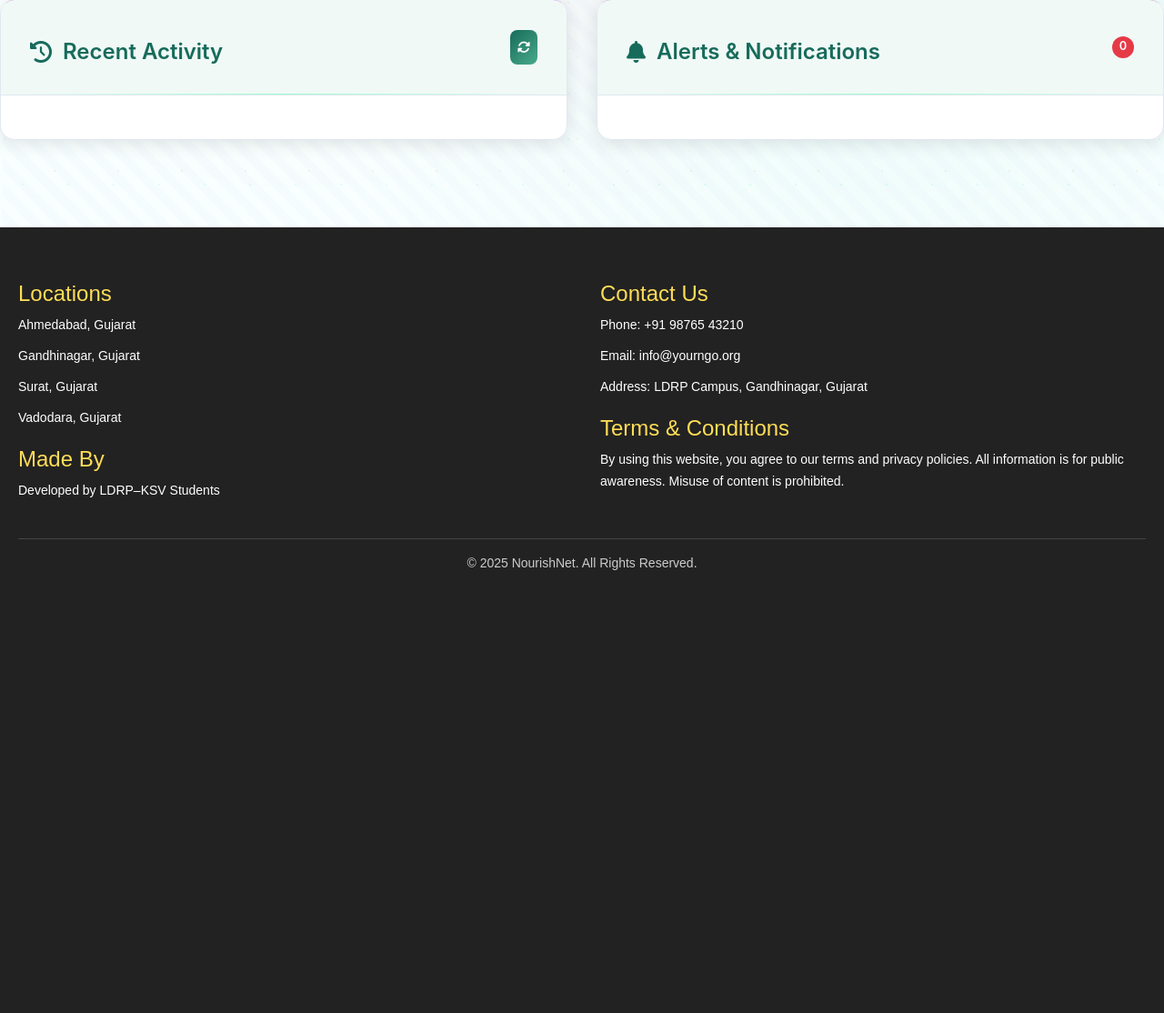
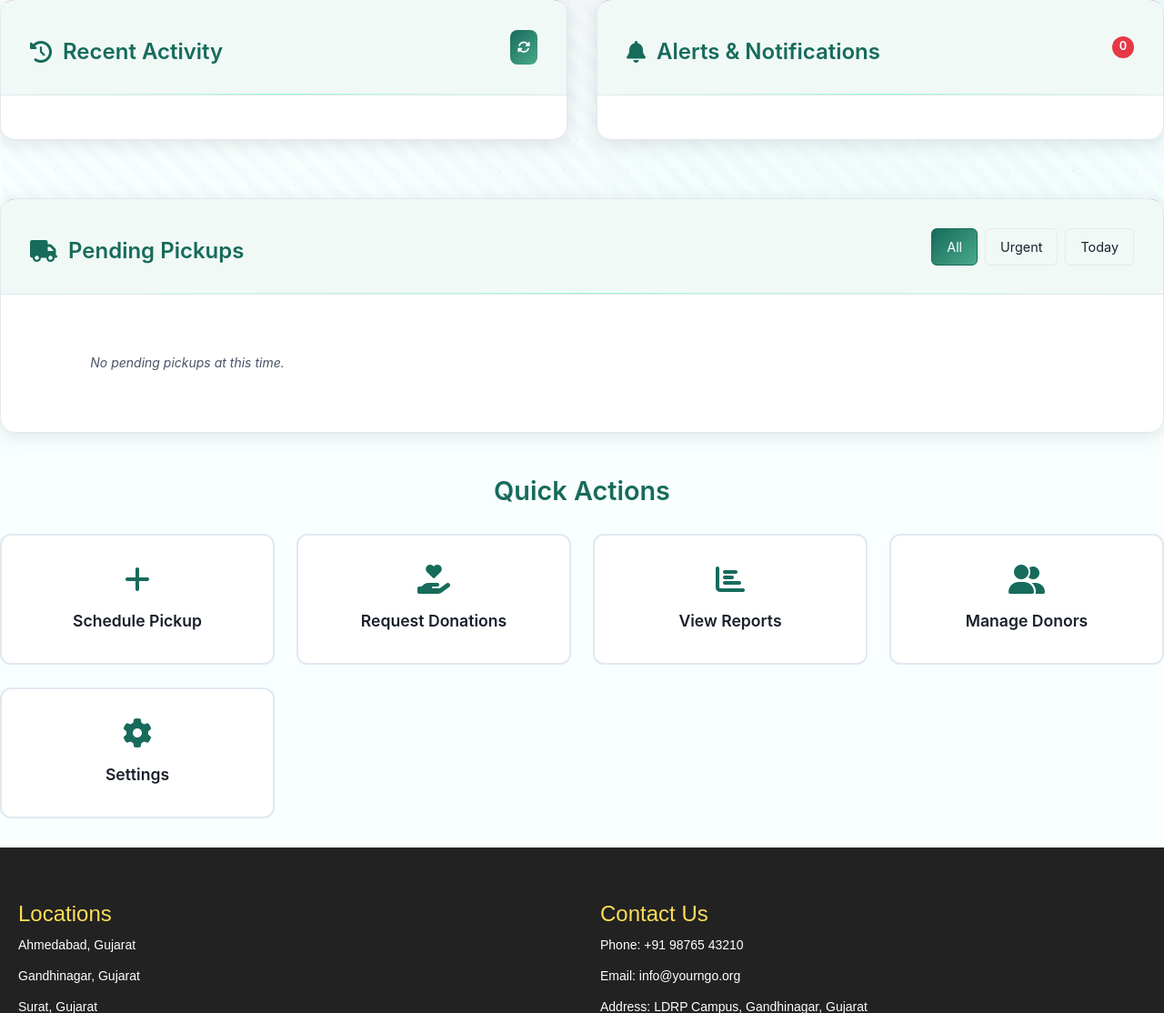
Before and after one commit to het0103/ImpactThon_RookieCoders, a Django app: page /ngo_dashboard in a window 1280 px wide. Shown: the part 528-1642 px from the top of the page at 91% size. Before the commit the page ends 1155 px from the top, so only its background shows below. Run offline with Django 5.2, Linux system fonts and the light colour scheme; some libraries are stand-ins or nearby versions.

Commit message:
Login logic updated

```diff
--- a/nour/static/assets/js/ngo_dashboard.js
+++ b/nour/static/assets/js/ngo_dashboard.js
@@ -659,15 +659,15 @@ Quantity: ${pickup.quantity} servings`);
     // QUICK ACTIONS
     // =====================================
     viewReports() {
-        window.location.href = 'reports.html';
+        window.location.href = '/reports';
     }
 
     manageDonors() {
-        window.location.href = 'donor_management.html';
+        window.location.href = '/donor_management';
     }
 
     settings() {
-        window.location.href = 'settings.html';
+        window.location.href = '/settings';
     }
 }
 
--- a/nour/templates/base.html
+++ b/nour/templates/base.html
@@ -20,14 +20,14 @@
      <div class="logo">
         <div class="brand">NourishNet-NGO</div>
     </div>
-    <nav class="navbar">
-        {%if request.session.login_id%}
+        <nav class="navbar">
+        {%if request.session.user_id%}
         <a class="cta" href="/donor">DONATE</a>
         <a href="/donation_needs">QUICK NEEDS</a>
         <a href="/">HOME</a>
         <a href="/about">ABOUT</a>
         <a href="/logout">LOGOUT</a>
-        {%else%}
+            {%else%}
         <a href="/">HOME</a>
         <a href="/donation_needs">QUICK NEEDS</a>
         <a href="/about">ABOUT</a>
--- a/nour/templates/ngo_dashboard.html
+++ b/nour/templates/ngo_dashboard.html
@@ -81,7 +81,6 @@
                 </div>
             </div>
         </div>
-{%if request.session.login_id%}
         <!-- PENDING PICKUPS SECTION -->
         <div class="panel pickups-panel">
             <div class="panel-header">
@@ -96,7 +95,6 @@
                 <!-- Pickup cards will be populated by JS -->
             </div>
         </div>
-
         <!-- QUICK ACTIONS -->
         <div class="quick-actions">
             <h2>Quick Actions</h2>
@@ -123,7 +121,6 @@
                 </button>
             </div>
         </div>
-{%endif%}
     </div>
     <!-- MODALS -->
     <!-- Pickup Modal Removed (Moved to ngo_pickup_schedule.html) -->
--- a/nour/templates/register.html
+++ b/nour/templates/register.html
@@ -15,7 +15,7 @@
               <label class="login_label">I am a:</label>
               <select id="role" class="login_input" onchange="toggleFields()"
                 style="background: rgba(255,255,255,0.25); color: inherit;">
-                <option value="donor">Donor</option>
+                <option value="donor" selected>Donor</option>
                 <option value="ngo">NGO / Charity</option>
               </select>
             </div>
--- a/nour/views.py
+++ b/nour/views.py
@@ -1,5 +1,6 @@
 from django.shortcuts import render, redirect
 from .models import *
+
 
 def index(request):
     return render(request, "index.html")
@@ -37,6 +38,7 @@ def pickup(request):
 # for ngo registration
 def register(request):
     if request.method == "POST":
+        user_type = request.POST["user_type"]
         name = request.POST.get("username", "").strip()
         email = request.POST.get("email", "").strip()
         mobile = request.POST.get("mobile", "")
@@ -50,24 +52,45 @@ def register(request):
             if pwd1 != pwd2:
                 return render(request, "register.html", {"error": "Passwords do not match."})
             else:
-                user = register_ngo(name=name, email=email,mobile=mobile,addr=addr,pincode=pincode, password=pwd1,timestamp="")
+                user = register_ngo(user_type=user_type,name=name, email=email,mobile=mobile,addr=addr,pincode=pincode, password=pwd1,timestamp="")
                 user.save()
                 return redirect(index)
     return render(request, "register.html")
 
-
 def verifyuser(request):
     if request.method == "POST":
-        useremail = request.POST.get("email")
-        password = request.POST.get("password")
+        email = request.POST.get("email", "").strip()
+        password = request.POST.get("password", "").strip()
+
         try:
-            userdata = register_ngo.objects.get(email=useremail, password=password)
-            request.session["login_id"] = userdata.id
-            request.session["login_email"] = userdata.email
-            request.session.save()
-            return redirect(index)
-        except:
-            return redirect(loginpage)
+            user = register_ngo.objects.get(email=email)
+        except register_ngo.DoesNotExist:
+            return render(request, "login.html", {
+                "error": "Invalid email or password"
+            })
+
+        if user.password != password:
+            return render(request, "login.html", {
+                "error": "Invalid email or password"
+            })
+
+        # ✅ REDIRECT BASED ON USER TYPE
+        if user.user_type == "ngo":
+            request.session["user_id"] = user.id
+            request.session["user_type"] = "ngo"
+            return redirect("ngo_dashboard")
+
+        elif user.user_type == "donor":
+            request.session["user_id"] = user.id
+            request.session["user_type"] = "donor"
+            return redirect("donor_home")
+
+        else:
+            return render(request, "login.html", {
+                "error": "Invalid user type"
+            })
+
+    return render(request, "login.html")
 
 def logout(request):
     try:
```
Also changed, not shown: nour/models.py (+11 -0 lines), db.sqlite3, nour/migrations/0003_delete_login_register_ngo_user_type.py (added).
